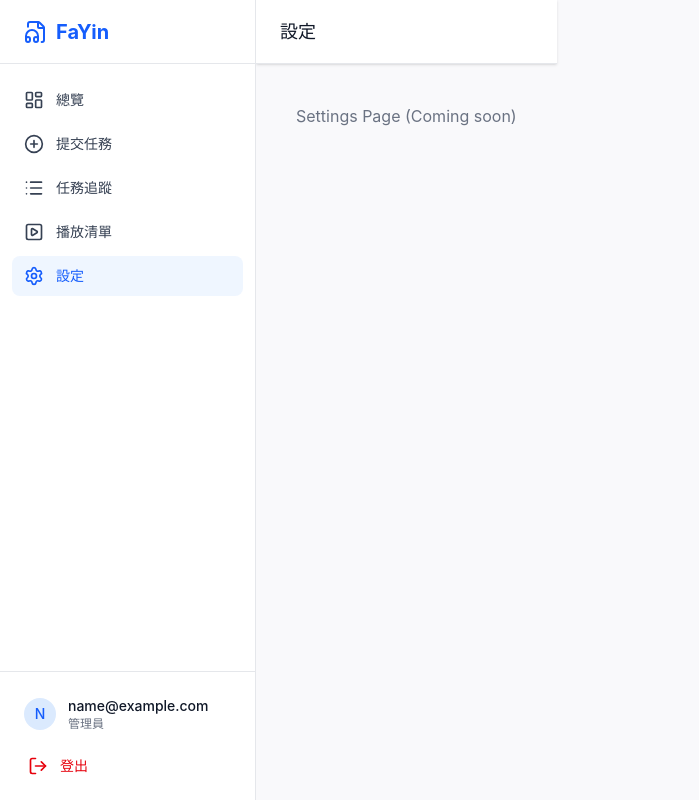
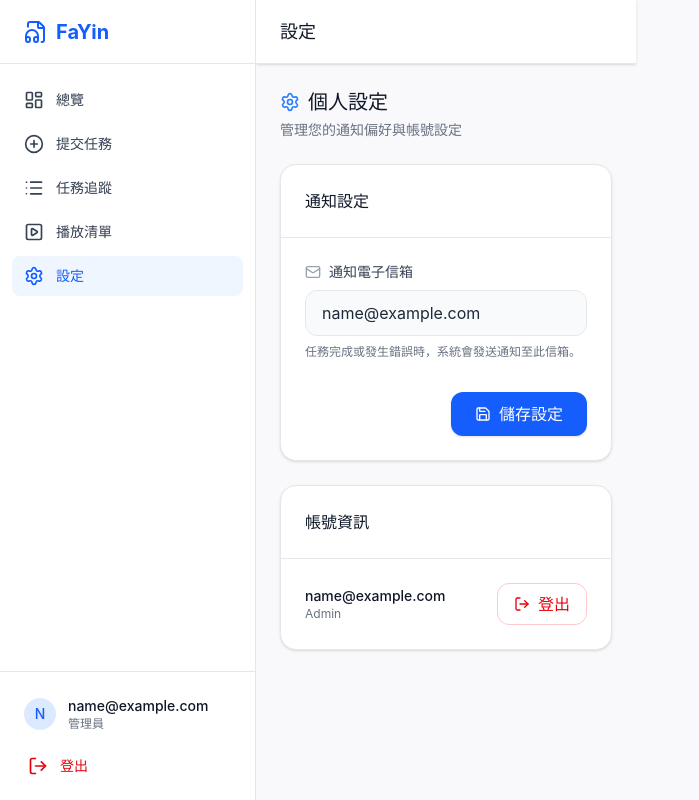
Before and after one commit to bbudaedu/ai-whisper, a React (Vite) app in the folder web-ui-external/: page /settings in a window 1280 px wide. Shown: the whole page, without its empty margins (0-699 px from the left). Built offline with nearby package versions, Linux system fonts and the light colour scheme; no server answers; sample sign-in values are in the browser's storage.

Commit message:
feat(03-06): 實作個人設定頁面與通知信箱配置
- 建立 Settings.tsx 提供通知信箱修改與登出功能
- 在 App.tsx 中註冊 /settings 路由
- 完成 Task 2

```diff
--- a/web-ui-external/src/App.tsx
+++ b/web-ui-external/src/App.tsx
@@ -8,6 +8,7 @@ import Dashboard from './pages/Dashboard'
 import SubmitTask from './pages/SubmitTask'
 import TaskTracker from './pages/TaskTracker'
 import Playlists from './pages/Playlists'
+import Settings from './pages/Settings'
 import Navigation from './components/Navigation'
 
 // Title updater component
@@ -108,7 +109,7 @@ function AppLayout() {
             <Route path="/submit" element={<SubmitTask />} />
             <Route path="/track" element={<TaskTracker />} />
             <Route path="/playlists" element={<Playlists />} />
-            <Route path="/settings" element={<div className="p-4 text-gray-500">Settings Page (Coming soon)</div>} />
+            <Route path="/settings" element={<Settings />} />
             <Route path="*" element={<Navigate to="/" replace />} />
           </Routes>
         </div>
--- /dev/null
+++ b/web-ui-external/src/pages/Settings.tsx
@@ -0,0 +1,122 @@
+import React, { useState, useEffect } from 'react';
+import { Settings as SettingsIcon, Mail, Save, LogOut, CheckCircle2, AlertCircle, Loader2 } from 'lucide-react';
+import { useAuth } from '../auth/AuthContext';
+import api from '../api/client';
+
+export default function Settings() {
+  const { user, logout } = useAuth();
+  const [notificationEmail, setNotificationEmail] = useState('');
+  const [isSaving, setIsSaving] = useState(false);
+  const [message, setMessage] = useState<{ type: 'success' | 'error', text: string } | null>(null);
+
+  useEffect(() => {
+    // Fetch current settings if needed, or use user email as default
+    if (user?.email) {
+      setNotificationEmail(user.email);
+    }
+  }, [user]);
+
+  const handleSaveSettings = async (e: React.FormEvent) => {
+    e.preventDefault();
+    setIsSaving(true);
+    setMessage(null);
+
+    try {
+      // POST to user preferences endpoint or /api/config
+      await api.post('/config', {
+        notification_email: notificationEmail,
+      });
+      setMessage({ type: 'success', text: '設定已儲存' });
+    } catch (err: any) {
+      setMessage({ type: 'error', text: err.response?.data?.detail || '儲存失敗' });
+    } finally {
+      setIsSaving(false);
+    }
+  };
+
+  const handleLogout = () => {
+    if (window.confirm('確定要登出嗎？')) {
+      logout();
+    }
+  };
+
+  return (
+    <div className="max-w-2xl mx-auto space-y-6 pb-20">
+      <div>
+        <h2 className="text-xl font-semibold text-gray-900 dark:text-white flex items-center gap-2">
+          <SettingsIcon className="w-5 h-5 text-blue-500" />
+          個人設定
+        </h2>
+        <p className="text-sm text-gray-500 dark:text-gray-400 mt-1">管理您的通知偏好與帳號設定</p>
+      </div>
+
+      {/* Notification Settings */}
+      <div className="bg-white dark:bg-[#161b22] rounded-2xl border border-gray-200 dark:border-gray-800 shadow-sm overflow-hidden">
+        <div className="p-6 border-b border-gray-200 dark:border-gray-800">
+          <h3 className="text-md font-medium text-gray-900 dark:text-white">通知設定</h3>
+        </div>
+        <form onSubmit={handleSaveSettings} className="p-6 space-y-6">
+          <div className="space-y-2">
+            <label className="text-sm font-medium text-gray-700 dark:text-gray-300 flex items-center gap-2">
+              <Mail className="w-4 h-4 text-gray-400" />
+              通知電子信箱
+            </label>
+            <input
+              type="email"
+              placeholder="your-email@example.com"
+              className="w-full px-4 py-2.5 bg-gray-50 dark:bg-gray-900 border border-gray-200 dark:border-gray-700 rounded-xl focus:outline-none focus:ring-2 focus:ring-blue-500/20 focus:border-blue-500 transition-all dark:text-white"
+              value={notificationEmail}
+              onChange={(e) => setNotificationEmail(e.target.value)}
+              required
+            />
+            <p className="text-xs text-gray-500 dark:text-gray-400">
+              任務完成或發生錯誤時，系統會發送通知至此信箱。
+            </p>
+          </div>
+
+          {message && (
+            <div className={`p-3 rounded-lg flex items-center gap-2 text-sm ${
+              message.type === 'success' ? 'bg-green-50 text-green-700 dark:bg-green-500/10 dark:text-green-400' : 'bg-red-50 text-red-700 dark:bg-red-500/10 dark:text-red-400'
+            }`}>
+              {message.type === 'success' ? <CheckCircle2 className="w-4 h-4" /> : <AlertCircle className="w-4 h-4" />}
+              {message.text}
+            </div>
+          )}
+
+          <div className="flex justify-end pt-2">
+            <button
+              type="submit"
+              disabled={isSaving}
+              className="px-6 py-2.5 bg-blue-600 hover:bg-blue-700 disabled:bg-blue-400 text-white font-medium rounded-xl transition-colors flex items-center justify-center gap-2 shadow-sm"
+            >
+              {isSaving ? <Loader2 className="w-4 h-4 animate-spin" /> : <Save className="w-4 h-4" />}
+              儲存設定
+            </button>
+          </div>
+        </form>
+      </div>
+
+      {/* Account Info & Logout */}
+      <div className="bg-white dark:bg-[#161b22] rounded-2xl border border-gray-200 dark:border-gray-800 shadow-sm overflow-hidden">
+        <div className="p-6 border-b border-gray-200 dark:border-gray-800">
+          <h3 className="text-md font-medium text-gray-900 dark:text-white">帳號資訊</h3>
+        </div>
+        <div className="p-6 space-y-6">
+          <div className="flex items-center justify-between">
+            <div>
+              <p className="text-sm font-medium text-gray-900 dark:text-white">{user?.email}</p>
+              <p className="text-xs text-gray-500 dark:text-gray-400 capitalize">{user?.role || 'User'}</p>
+            </div>
+            <button
+              onClick={handleLogout}
+              className="flex items-center gap-2 px-4 py-2 text-red-600 hover:bg-red-50 dark:hover:bg-red-500/10 rounded-xl transition-colors font-medium border border-red-200 dark:border-red-900/30"
+            >
+              <LogOut className="w-4 h-4" />
+              登出
+            </button>
+          </div>
+        </div>
+      </div>
+    </div>
+  );
+}
```
